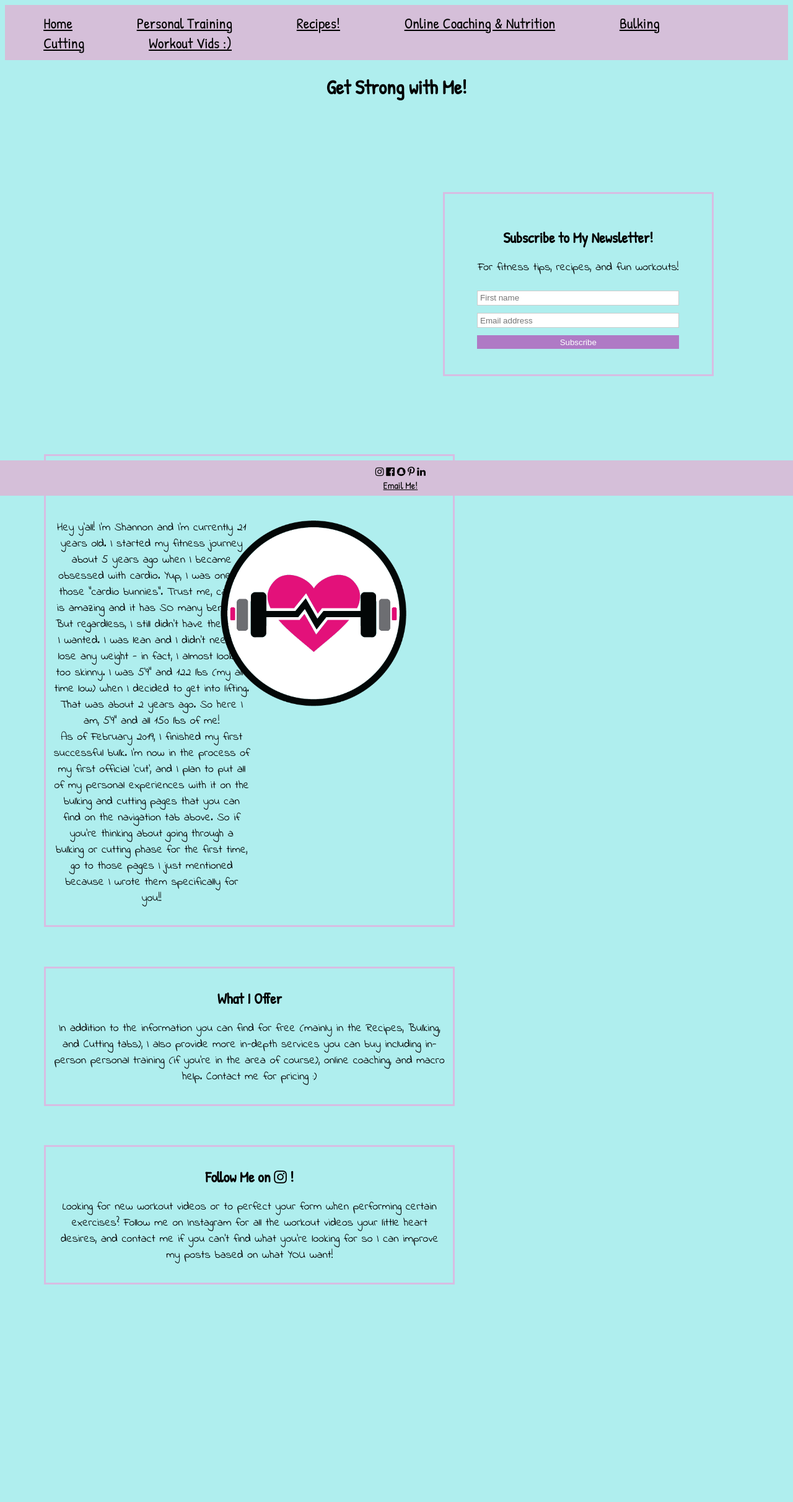
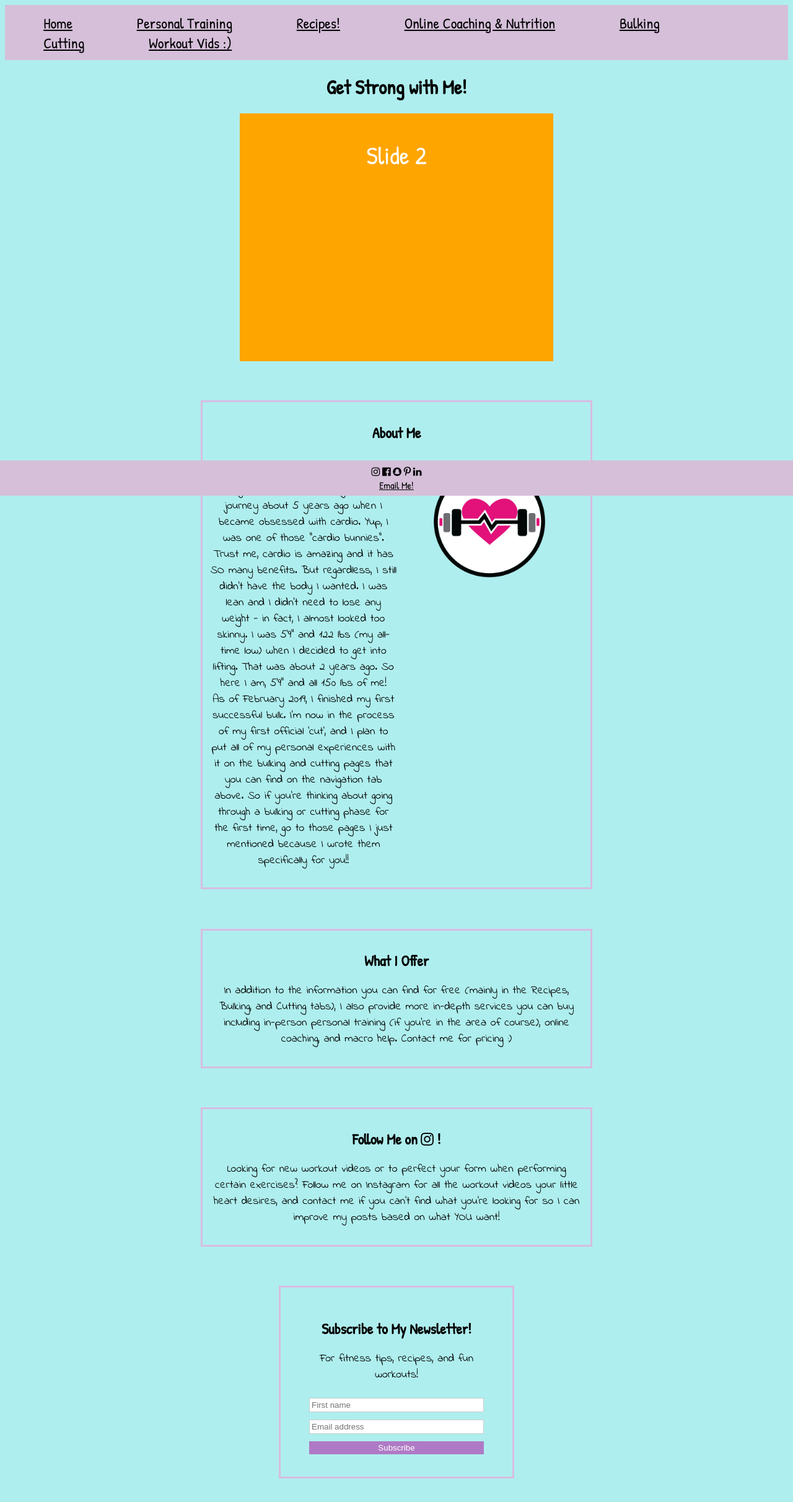
Before and after one commit to smiko1/shan-website, a website: page public_html/index.html in a window 1280 px wide. Shown: the whole page at 62% size. Before the commit the page ends 2210 px from the top, so only its background shows below. Drawn offline with nearby package versions, Linux system fonts and the light colour scheme.

Commit message:
Formatted website to be mobile friendly

```diff
--- a/public_html/index.css
+++ b/public_html/index.css
@@ -3,6 +3,17 @@
     Created on : Jan 3, 2019, 12:08:05 PM
     Author     : Shannon Miko
 */
+
+* {
+    box-sizing: border-box;
+}
+
+@media only screen and (max-width:620px) {
+    /* For mobile phones: */
+    .index-container, .seconedary-container, .left, .right, .wrap-collapsible, iframe, .right img, .slide, .form-area {
+        width:100%;
+    }
+}
 
 /* HOME PAGE */
 body {
@@ -57,6 +68,11 @@ iframe {
 }
 
 /* NEWSLETTER SUBSCRIPTIONS */
+.form-area {
+    margin: auto;
+    width: 30%;
+}
+
 form {
     border: 3px solid #D7BDE2;
     width: 100%;
@@ -72,8 +88,7 @@ form {
     text-align: center;
     border: 3px solid #D7BDE2;
     width: 50%;
-    margin-left: 10%;
-    margin: 5%;
+    margin: 5% auto;
     overflow: hidden;
 }
 
@@ -85,7 +100,16 @@ form {
 
 .right img {
     float: right;
+    width: 100%;
+    height: 100%;
 }
+
+.center {
+    display: block;
+    margin-left: auto;
+    margin-right: auto;
+}
+
 .right {
     float: right;
     width: 30%;
@@ -110,11 +134,6 @@ input[type=submit] {
 
 input[type=submit]:hover {
     opacity: 0.8;
-}
-
-.form-area {
-    float: right;
-    padding: 10%;
 }
 
 /* FOOTER */
@@ -199,7 +218,7 @@ input[type='checkbox'] {
 }
 
 .toggle:checked + .lbl-toggle + .collapsible-content {
-  max-height: 1000px;
+    max-height: 2000px;
 }
 
 .toggle:checked + .lbl-toggle {
@@ -216,9 +235,6 @@ input[type='checkbox'] {
 }
 
 
-
-
-
 /* SLIDESHOW STYLES */
 #slides {
     position: relative;
@@ -230,7 +246,7 @@ input[type='checkbox'] {
 
 .slide {
     position: absolute;
-    left: 0px;
+    left: 30%;
     top: 0px;
     width: 40%;
     height: 400px;
--- a/public_html/index.html
+++ b/public_html/index.html
@@ -23,7 +23,7 @@
         </div>
 
         <h1>Get Strong with Me!</h1>
-        <!--
+
         <ul id="slides">
             <li class="slide showing">Slide 1</li>
             <li class="slide">Slide 2</li>
@@ -43,20 +43,6 @@
                 slides[currentSlide].className = 'slide showing';
             }
         </script>
-        -->
-        <div class="form-area">
-            <form action="/subscribe" method="post">
-                <div class="newsletter-container">
-                    <h2>Subscribe to My Newsletter!</h2>
-                    <p>For fitness tips, recipes, and fun workouts!</p>
-
-                    <input type="text" placeholder="First name" name="name" required>
-                    <input type="text" placeholder="Email address" name="email" required>
-
-                    <input class="pointer" type="submit" value="Subscribe">
-                </div>
-            </form>
-        </div>
 
         <div class="index-container">
             <h2>About Me</h2>
@@ -73,7 +59,7 @@
                 </p>
             </div>
             <div class="right">
-                <img width='300' height='300' src='favicon.png' alt='Image could not be loaded'>
+                <img src='favicon.png' alt='Image could not be loaded'>
             </div>
         </div>
 
@@ -93,7 +79,20 @@
                 me if you can't find what you're looking for so I can improve my posts based on what YOU want!
             </p>
         </div>
-        <!--<div w3-include-html="content.html"></div>-->
+
+        <div class="form-area">
+            <form action="/subscribe" method="post">
+                <div class="newsletter-container">
+                    <h2>Subscribe to My Newsletter!</h2>
+                    <p>For fitness tips, recipes, and fun workouts!</p>
+
+                    <input type="text" placeholder="First name" name="name" required>
+                    <input type="text" placeholder="Email address" name="email" required>
+
+                    <input class="pointer" type="submit" value="Subscribe">
+                </div>
+            </form>
+        </div>
 
         <!-- Footer -->
         <br><br><br>
```
Lines whose indentation alone changed are shown as unchanged.
